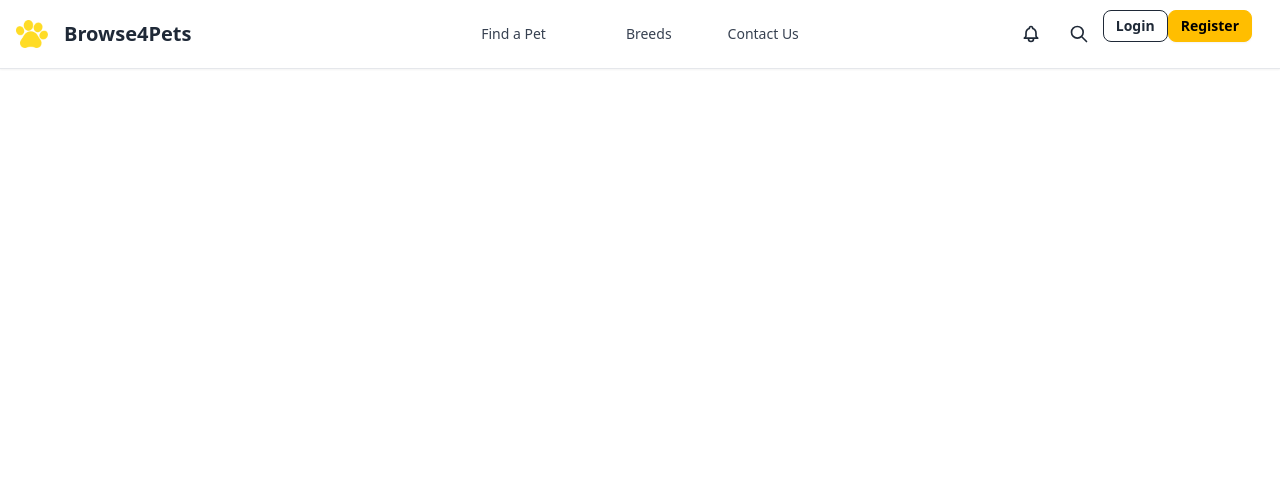
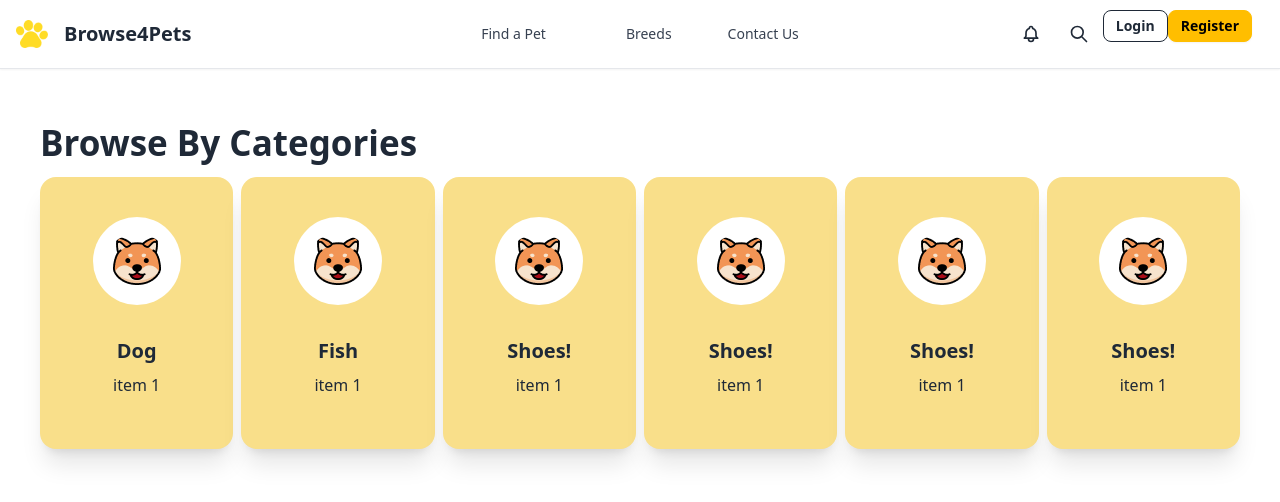
Before and after one commit to shamim964/b11A3Category_0001, a plain HTML site: page index.html in a window 1280 px wide. Drawn offline with nearby package versions, Linux system fonts and the light colour scheme.

Commit message:
Categories sectin added

```diff
--- a/index.html
+++ b/index.html
@@ -75,5 +75,75 @@
           </div>
         </div>
       </header>
+
+<!-- hero  -->
+
+<main class="lg:p-10 sm:p-6">
+<h3 class="card-title text-[35px] my-5">Browse By Categories</h3>
+    <div class="grid grid-cols-2 sm:grid-cols-2 lg:grid-cols-6 sm:gap-2 gap-5">
+      <!-- Card Component -->
+      <div class="card bg-[#F9DF8A] shadow-xl p-5">
+        <div class="mx-auto bg-base-100 mt-5 p-5 rounded-full">
+          <img src="images/cat-cartoon.png" alt="Shoes" class="rounded-xl" />
+        </div>
+        <div class="card-body items-center text-center">
+          <h2 class="card-title">Dog</h2>
+          <p> item 1</p>
+        </div>
+      </div>
+
+      <!-- Repeating 6 Cards -->
+      <div class="card bg-[#F9DF8A] shadow-xl p-5">
+        <div class="mx-auto bg-base-100 mt-5 p-5 rounded-full">
+          <img src="images/cat-cartoon.png" alt="Shoes" class="rounded-xl" />
+        </div>
+        <div class="card-body items-center text-center">
+          <h2 class="card-title">Fish</h2>
+          <p> item 1</p>
+        </div>
+      </div>
+
+      <div class="card bg-[#F9DF8A] shadow-xl p-5">
+        <div class="mx-auto bg-base-100 mt-5 p-5 rounded-full">
+          <img src="images/cat-cartoon.png" alt="Shoes" class="rounded-xl" />
+        </div>
+        <div class="card-body items-center text-center">
+          <h2 class="card-title">Shoes!</h2>
+          <p> item 1</p>
+        </div>
+      </div>
+
+      <div class="card bg-[#F9DF8A] shadow-xl p-5">
+        <div class="mx-auto bg-base-100 mt-5 p-5 rounded-full">
+          <img src="images/cat-cartoon.png" alt="Shoes" class="rounded-xl" />
+        </div>
+        <div class="card-body items-center text-center">
+          <h2 class="card-title">Shoes!</h2>
+          <p> item 1</p>
+        </div>
+      </div>
+      <div class="card bg-[#F9DF8A] shadow-xl p-5">
+        <div class="mx-auto bg-base-100 mt-5 p-5 rounded-full">
+          <img src="images/cat-cartoon.png" alt="Shoes" class="rounded-xl" />
+        </div>
+        <div class="card-body items-center text-center">
+          <h2 class="card-title">Shoes!</h2>
+          <p> item 1</p>
+        </div>
+      </div>
+
+      <div class="card bg-[#F9DF8A] shadow-xl p-5">
+        <div class="mx-auto bg-base-100 mt-5 p-5 rounded-full">
+          <img src="images/cat-cartoon.png" alt="Shoes" class="rounded-xl" />
+        </div>
+        <div class="card-body items-center text-center">
+          <h2 class="card-title">Shoes!</h2>
+          <p> item 1</p>
+        </div>
+      </div>
+    </div>
+  </main>
+
+
   </body>
 </html>
```
